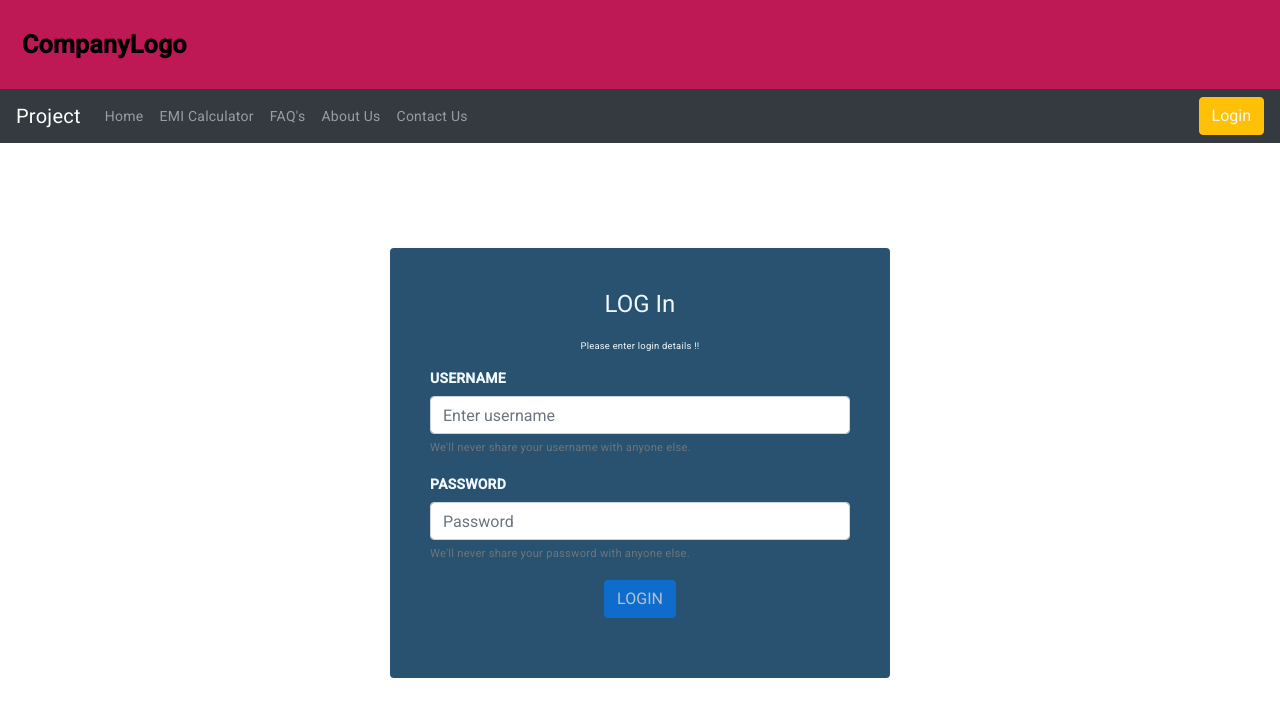
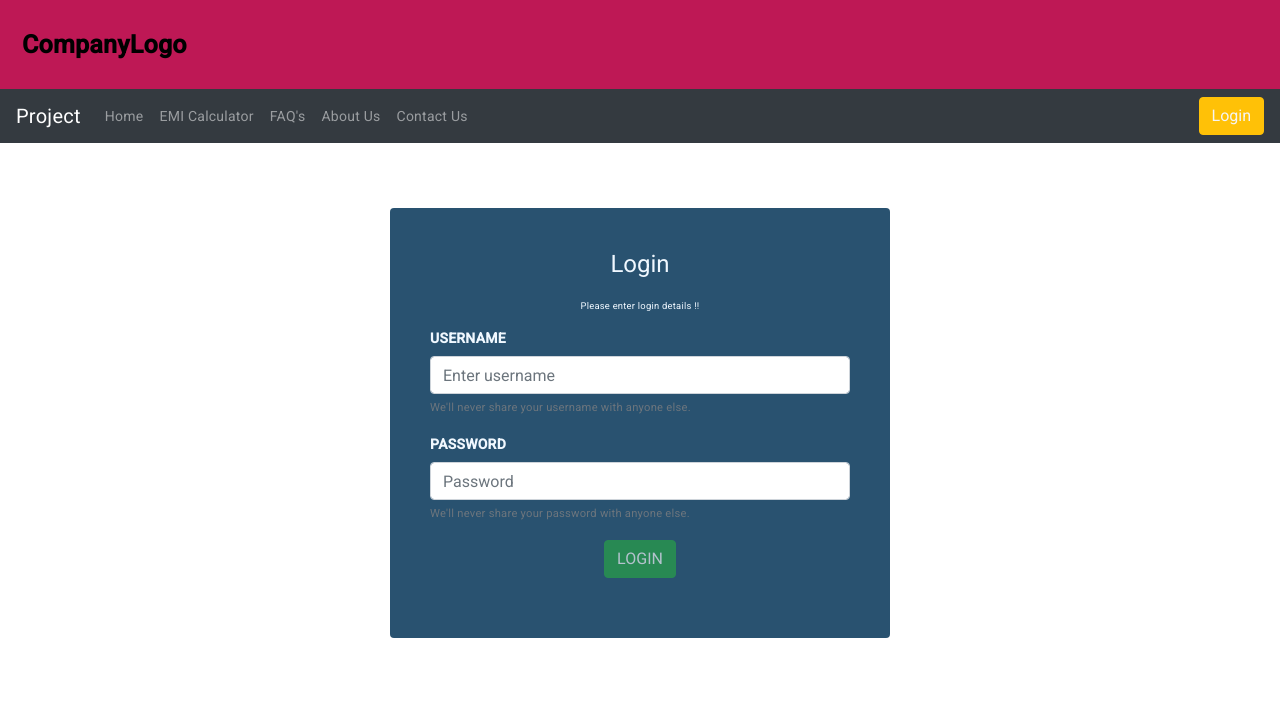
Before and after one commit to CJC-Project-Team1/ProjectFrontEnd, an Angular app in the folder ProjectFrontEnd/: page /header/login in a window 1280 px wide. Shown: the top 716 px of the page. Built offline with nearby package versions, Linux system fonts and the light colour scheme.

Commit message:
login changes

```diff
--- a/ProjectFrontEnd/src/app/login/login.component.css
+++ b/ProjectFrontEnd/src/app/login/login.component.css
@@ -8,7 +8,7 @@ label{
     font-weight: bold;
 }
 .card{
-    margin-top:320px;
+    margin-top:280px;
     border: none;
     width: 500px;
     padding: 40px;
--- a/ProjectFrontEnd/src/app/login/login.component.html
+++ b/ProjectFrontEnd/src/app/login/login.component.html
@@ -3,7 +3,7 @@
     <div class="col-md-6">
       <div class="card">
         <div class="text-center">
-          <h1>LOG In</h1>
+          <h1>Login</h1>
           <h6>Please enter login details !!</h6>
         </div>
         <form [formGroup]="loginform" (ngSubmit)="onLognin()">
@@ -19,9 +19,10 @@
             <small id="emailHelp" class="form-text text-muted">We'll never share your password with anyone else.</small>
           </div>
           <div class="text-center">
-            <button type="submit" class="btn btn-primary" [disabled]="!loginform.valid">LOGIN</button>
+            <button type="submit" class="btn btn-success" [disabled]="!loginform.valid">LOGIN</button>
           </div>
         </form><br>
+        <router-outlet></router-outlet>
       </div>
     </div>
   </div>
--- a/ProjectFrontEnd/src/app/loginfailed/loginfailed.component.css
+++ b/ProjectFrontEnd/src/app/loginfailed/loginfailed.component.css
@@ -4,5 +4,5 @@ h4{
 }
 h6{
     text-align: center;
-    color: navy;
+    color: white;
 }
```
